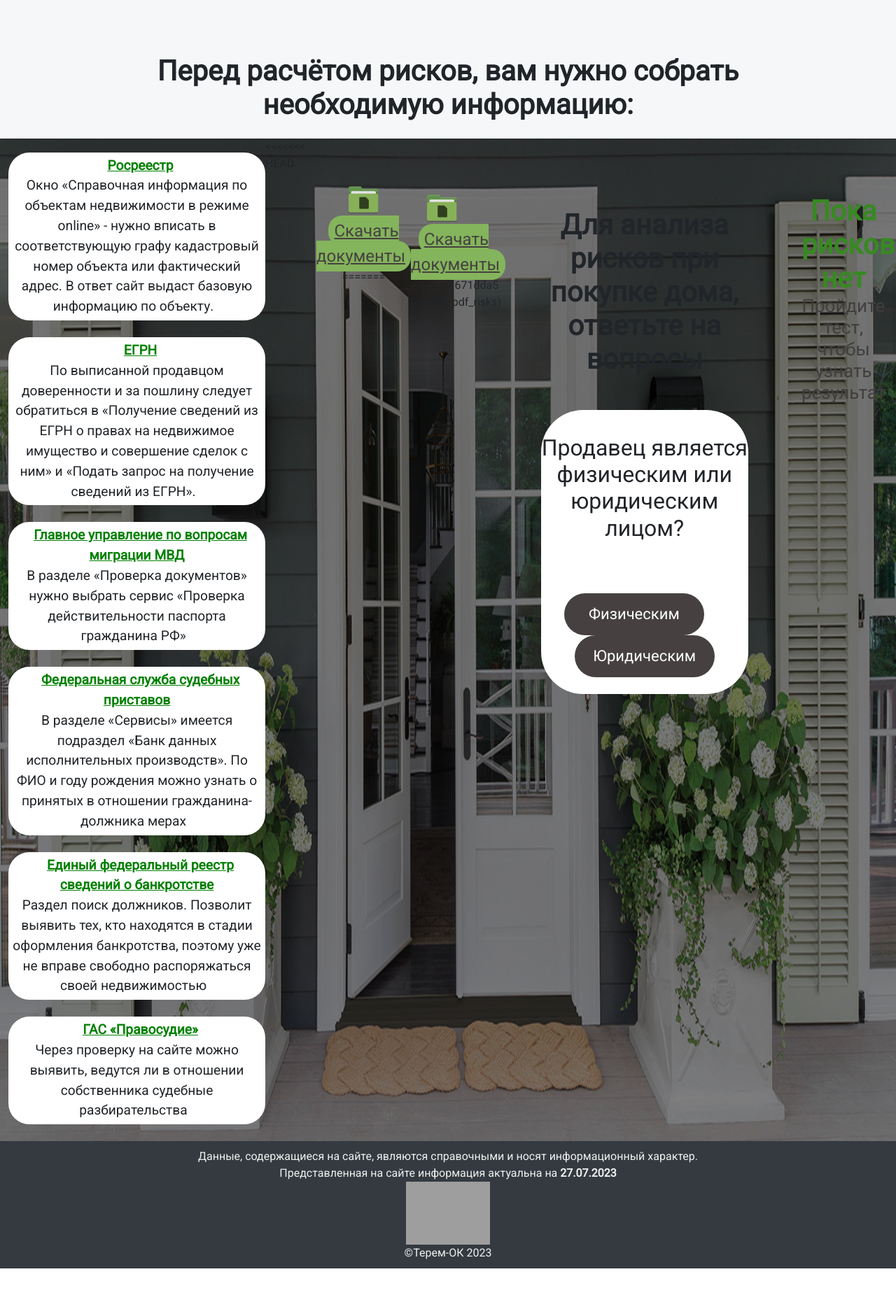
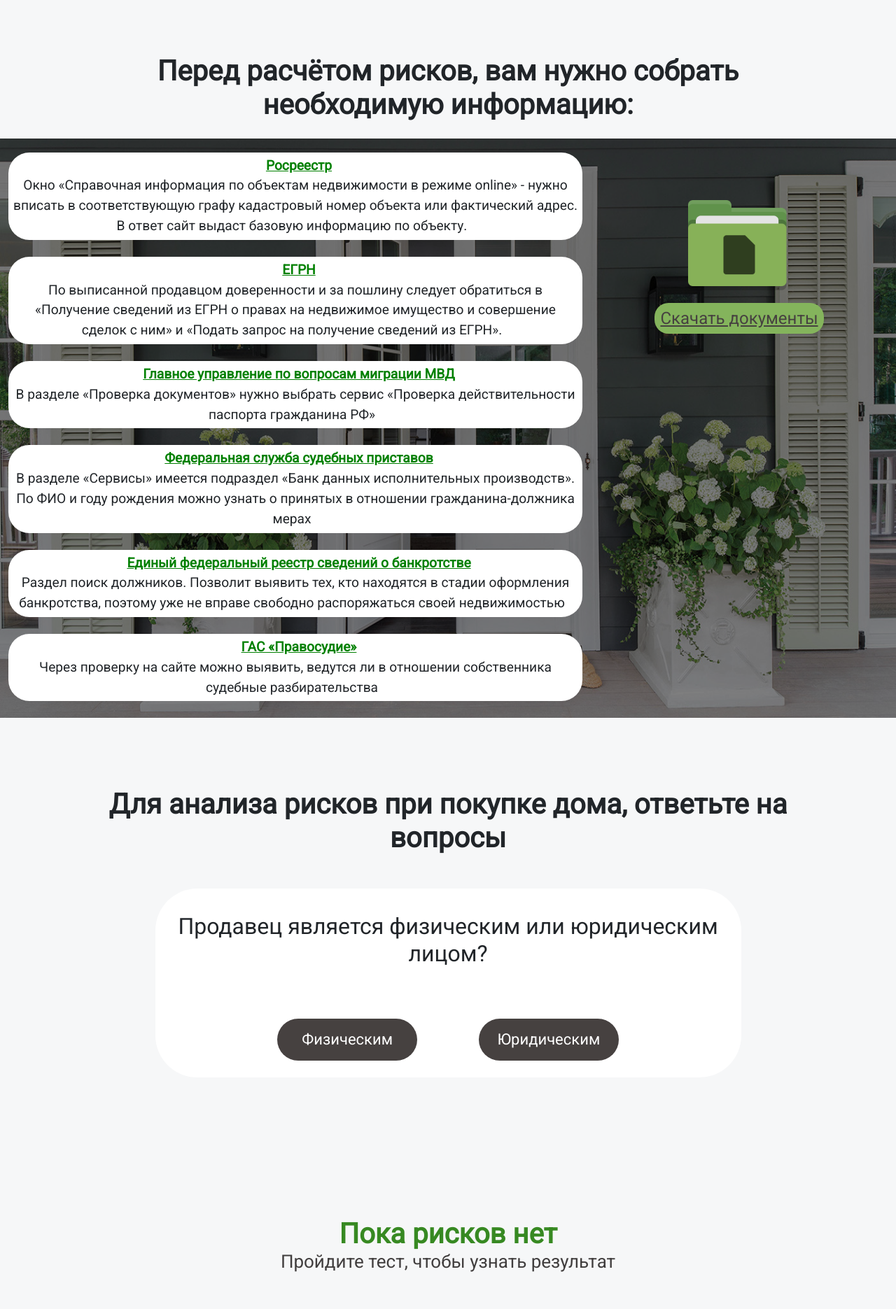
Before and after one commit to KateShustova/K_plus, a Django app: page / in a window 1280 px wide. Shown: the part 743-2614 px from the top of the page at 70% size. Before the commit the page ends 2556 px from the top, so only its background shows below. Run offline with Django 4.2, Linux system fonts and the light colour scheme; some libraries are stand-ins or nearby versions; grey boxes are pictures that could not be loaded.

Commit message:
pdf_risks

```diff
--- a/consultant/project/templates/index.html
+++ b/consultant/project/templates/index.html
@@ -126,18 +126,10 @@
                      <br>
                   {% endfor %}
                </div>
-<<<<<<< HEAD
                <div class="d-flex justify-content-center align-items-start" style="padding-top:60px;width:35%">
                   <p style="text-align: center;">
                      <a href="{% static 'doc_list.pdf' %}" target="blank" rel="noopener noreferrer"><img src="{% static 'img/documents.png' %}" style="margin:auto;display:block;"width="40%" alt="Пока не работает"></a>
                      <a href="{% static 'doc_list.pdf' %}" target="blank" rel="noopener noreferrer" class="download" style="margin-left:0%" download>Скачать документы</a>
-=======
-               <div class="d-flex justify-content-center align-items-start" style="padding-top:5%">
-                  <p>
-                     <a href="{% static 'doc_list.pdf' %}" target="blank" rel="noopener noreferrer"><img src="{% static 'img/documents.png' %}" style="margin-left:13%; width:40%" alt="Пока не работает"></a>
-                     <br>
-                     <a href="{% static 'doc_list.pdf' %}" target="blank" rel="noopener noreferrer" class="download" style="margin-left:8%" download>Скачать документы</a>
->>>>>>> 671dda5 (update pdf_risks)
                   </p>
                </div>
             </div>
```
